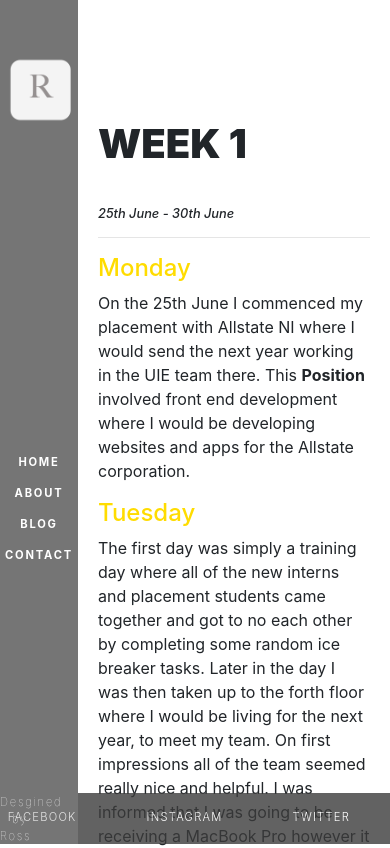
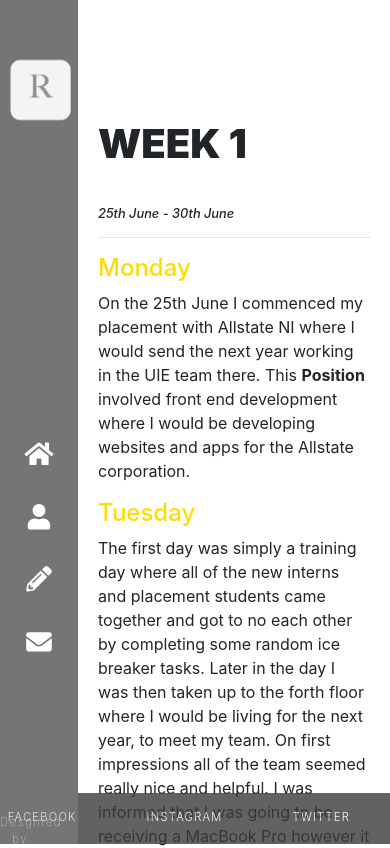
Before and after one commit to RossUIE/blog, a React app: page / in a window 390 px wide. Shown: the top 848 px of the page. Built offline with nearby package versions, Linux system fonts and the light colour scheme.

Commit message:
Added icons to navbar when the scren width is small

```diff
--- a/package.json
+++ b/package.json
@@ -15,6 +15,7 @@
     "@fortawesome/free-solid-svg-icons": "^5.1.0-11",
     "@fortawesome/react-fontawesome": "0.1.0-11",
     "font-awesome": "^4.7.0",
+    "font-awesome-sass-loader": "^2.0.1",
     "node-sass": "^4.7.2",
     "react": "^16.3.0",
     "react-dom": "^16.3.0"
--- a/src/components/Sidebar/Sidebar.js
+++ b/src/components/Sidebar/Sidebar.js
@@ -2,7 +2,11 @@
 import ReactDOM from 'react-dom';
 import './Sidebar.scss';
 import logo from '../../assets/images/logo.png';
+import { library } from '@fortawesome/fontawesome-svg-core';
+import { faEnvelope, faHome, faUser, faPencilAlt } from '@fortawesome/free-solid-svg-icons';
+import { FontAwesomeIcon } from '@fortawesome/react-fontawesome';
 
+library.add(faEnvelope, faHome, faUser,faPencilAlt);
 
 
 export default class Sidebar extends Component {
@@ -25,10 +29,11 @@
 
             <nav>
                 <ul>
-                <a href="#">Home</a><i className="fa fa-spinner fa-spin"></i>
-                <a href="#">About</a>
-                <a href="#">Blog</a>
-                <a href="#">Contact</a>
+                <a href="#">Home</a><span><FontAwesomeIcon icon="home" className="icons" /></span>
+                <a href="#">About</a><span><FontAwesomeIcon icon="user" className="icons" /></span>
+                <a href="#">Blog</a><span><FontAwesomeIcon icon="pencil-alt" className="icons"/></span>
+                <a href="#">Contact</a><span><FontAwesomeIcon icon="envelope" className="icons" /></span>
+
                 </ul>
             </nav>
             <span className="designer">Desgined by Ross McMurray</span>
--- a/src/components/Sidebar/Sidebar.scss
+++ b/src/components/Sidebar/Sidebar.scss
@@ -27,6 +27,10 @@
 
     }
 
+    .icons {
+
+        font-size: 0;
+    }
     nav {
         min-height: 200px;
         height: auto;
@@ -62,12 +66,15 @@
 
     }
 
-    @media only screen and (max-width: 700px) {
+
+
+    @media only screen and (max-width: 750px) {
         nav a {
-            font-size: 0.7rem;
+            font-size: 0;
             text-align: center;
             width: 100%;
             margin: auto;
+
 
         }
 
@@ -82,5 +89,32 @@
         #logo {
             width: 100%;
         }
+
+        .icons {
+            visibility: visible;
+            color: white;
+            font-size: 1.6rem;
+            width: 100%;
+        }
+
+        span {
+            width: 100%;
+            height: 30px;
+            padding-top:20px;
+            padding-bottom: 20px;
+
+            &:hover {
+                background: grey;
+            }
+        }
+
+
+
+
+
+
+
+
+
     }
 }
--- a/src/components/scss/colors.scss
+++ b/src/components/scss/colors.scss
@@ -1,2 +1,6 @@
 $darken-text: darken(pink, 20%);
 $lighten-text: lighten(green, 10%);
+
+$yellow: #FFDC00;
+$white: #eee;
+$grey: #3b3b3b;
--- a/webpack.config.js
+++ b/webpack.config.js
@@ -25,7 +25,7 @@
         ]
       },
       {
-        test: /\.(jpg|png)$/,
+        test: /\.(jpg|png|eot|ttf|svg|woff2?|otf)$/,
         use: {
           loader: "url-loader",
           options: {
```
Also changed, not shown: 1 other file (tests, documents, lock files or other folders).
